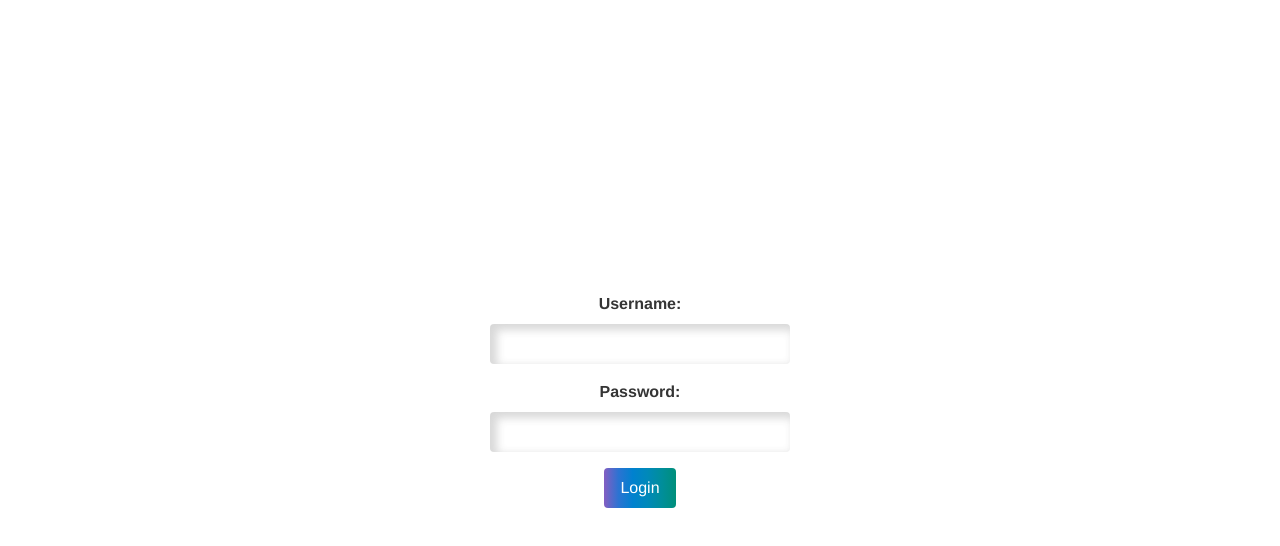
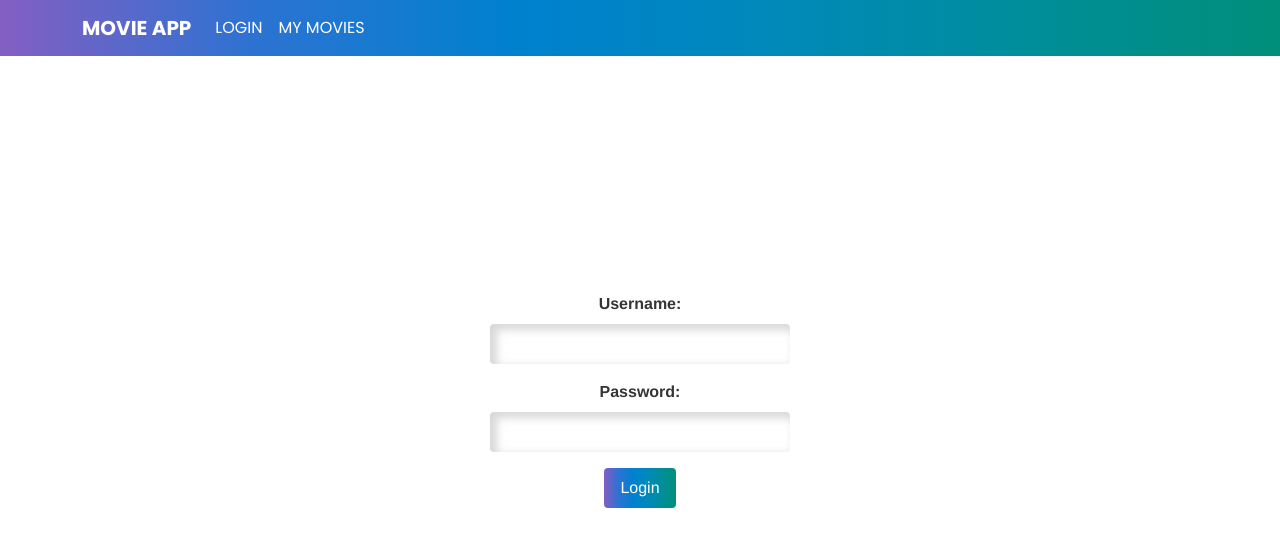
Before and after one commit to UmayrNordien/vue_movie_app, a Vue app: page / in a window 1280 px wide. Shown: the top 546 px of the page. Built offline with nearby package versions, Linux system fonts and the light colour scheme.

Commit message:
update: imported NavBar in Login Page :)

```diff
--- a/src/views/LoginFormView.vue
+++ b/src/views/LoginFormView.vue
@@ -1,14 +1,17 @@
 <template>
+  <LoginNavBar/>
     <div class="login-form-view">
       <LoginForm />
     </div>
   </template>
 
   <script>
+  import LoginNavBar from '@/components/LoginNavBar.vue'
   import LoginForm from '@/components/LoginForm.vue';
 
   export default {
     components: {
+      LoginNavBar,
       LoginForm,
     },
   };
```
